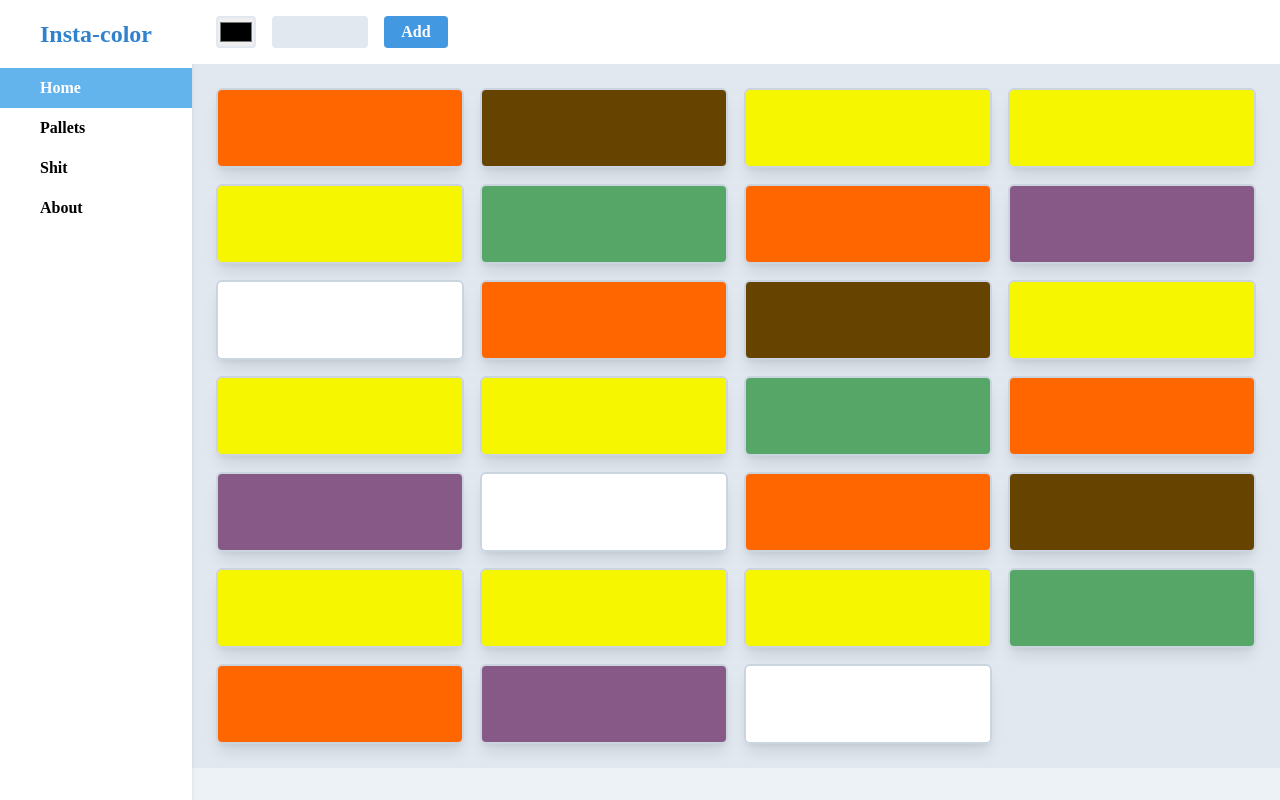
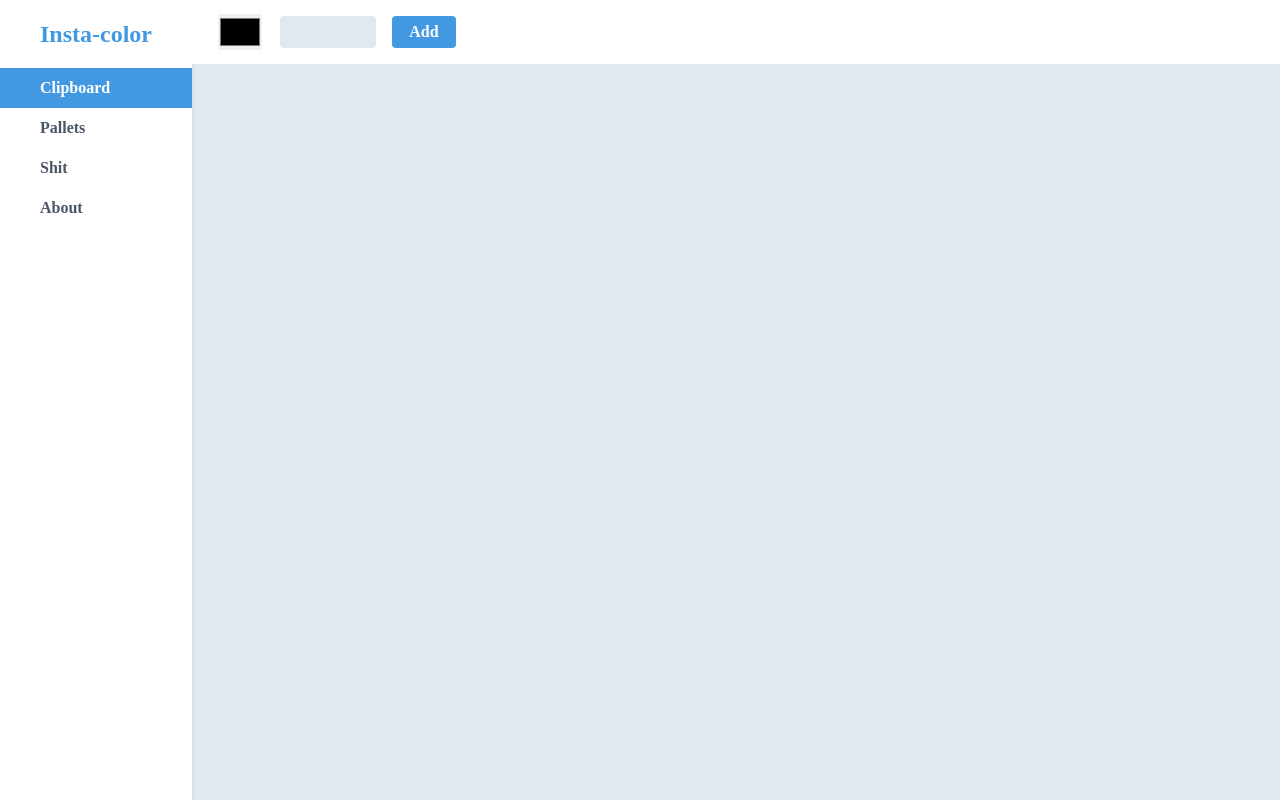
Before and after one commit to DevT0ny/pallet-o, a React (Create React App) app: page / in a window 1280 px wide. Built offline with nearby package versions, Linux system fonts and the light colour scheme.

Commit message:
introduced react hooks and context,UI modified , clipboad page is now corking properly

```diff
--- a/package.json
+++ b/package.json
@@ -1,5 +1,5 @@
 {
-  "name": "insta-color",
+  "name": "palleto",
   "version": "0.1.0",
   "private": true,
   "dependencies": {
--- a/public/index.html
+++ b/public/index.html
@@ -25,7 +25,7 @@
     -->
     <title>Insta-color</title>
   </head>
-  <body class="bg-white ">
+  <body class="bg-white w-screen">
     <noscript>You need to enable JavaScript to run this app.</noscript>
     <div id="root"></div>
   </body>
--- a/src/App.js
+++ b/src/App.js
@@ -1,25 +1,28 @@
 import React from 'react';
 import './App.css';
 import { Route, Switch } from "react-router-dom";
-import Home from './components/Home'
+import Clipboard from './components/Clipboard'
 import Pallets from './components/Pallets'
 import SlideBar from './components/Sidebar'
 import Header from './components/Header';
+import ClipboardContextProvider from './contexts/ClipboardContext'
+
 function App() {
   return (
-    <>
+    < >
       <SlideBar />
-
-      <div className="ml-48 h-screen bg-gray-200">
+      <div className="ml-48 h-screen bg-gray-300">
+        <ClipboardContextProvider>
           <Header/>
           <Switch>
             <Route  exact path="/">
-            <Home/>
+              <Clipboard />
             </Route>
             <Route  path="/pallets">
               <Pallets/>
             </Route>
           </Switch>
+        </ClipboardContextProvider>
       </div>
 
     </>
--- /dev/null
+++ b/src/components/Clipboard.js
@@ -0,0 +1,26 @@
+import React, {useContext}  from 'react'
+import Color from './Color'
+import clipboard from 'clipboard'
+import {ClipboardContext } from '../contexts/ClipboardContext'
+
+export default function Clipboard(){
+		var copyClassName = 'copyColor'
+		// eslint-disable-next-line
+		var Clipboard = new clipboard("."+copyClassName);
+		const { clipboardColors, removeColor } = useContext(ClipboardContext)
+
+		return (
+			<div className="bg-gray-300 pt-16	 "  >
+
+				<div className="grid grid-cols-4 gap-4 p-6" >
+					{
+						clipboardColors.map(({color},index)=>{
+							return (
+								<Color color={color} id={index} key={index} remove={removeColor} copyClassName={copyClassName}  />
+							)
+						})
+					}
+				</div>
+			</div>
+		)
+	}
--- a/src/components/Color.js
+++ b/src/components/Color.js
@@ -7,6 +7,20 @@ export default function Color({color,id,remove,copyClassName}) {
         // console.log(color,id)
     }
     var copyId = `copyId-${id}`
+
+    const showPopup =(info)=>{
+      let ele = document.getElementById('popup')
+      ele.innerHTML= info
+      ele.style.animationName="showPopup"
+      setTimeout(()=>document.getElementById('popup').style.animationName="",1200)
+    }
+    const copyColor =()=>{
+      showPopup("copied")
+    }
+    const deleteColor =(id)=>{
+      showPopup('deleted')
+      remove(id)
+    }
     return (
         <div
             className="w-full h-20 rounded-md shadow-lg  border-2 border-gray-400 overflow-hidden relative hover:border-blue-600 hover:shadow-xl transition-shadow duration-200"
@@ -17,10 +31,10 @@ export default function Color({color,id,remove,copyClassName}) {
             </div>
             <div className="w-full h-full opacity-0 transition-opacity duration-200 ease-in hover:opacity-50 bg-black  absolute top-0 left-0 flex flex-row justify-around " >
                 <i className="icon p-4 inline-block rounded-full text-lg my-auto bg-center" onClick={ ()=>log(color,id) } style={{backgroundImage:`url(${plus})` ,backgroundRepeat:"no-repeat"   }}> </i>
-                <i className={"icon p-4 inline-block rounded-full text-lg my-auto bg-center  "+copyClassName} onClick={ ()=>log(color,id) }
+                <i className={"icon p-4 inline-block rounded-full text-lg my-auto bg-center  "+copyClassName} onClick={copyColor}
                      data-clipboard-action="copy" data-clipboard-target={'#'+copyId}
                     style={{backgroundImage:`url(${copy})` ,backgroundRepeat:"no-repeat"   }}> </i>
-                <i className="icon p-4 inline-block rounded-full text-lg my-auto bg-center" onClick={ ()=>remove(id) } style={{backgroundImage:`url(${trash})` ,backgroundRepeat:"no-repeat"    }}> </i>
+                  <i className="icon p-4 inline-block rounded-full text-lg my-auto bg-center" onClick={ ()=>deleteColor(id) } style={{backgroundImage:`url(${trash})` ,backgroundRepeat:"no-repeat"    }}> </i>
             </div>
         </div>
     )
--- a/src/components/Header.js
+++ b/src/components/Header.js
@@ -1,17 +1,45 @@
-import React from 'react'
-// import copy from '../icons/copy.svg'
-
+import React,{useState,useContext} from 'react'
+import {ClipboardContext } from '../contexts/ClipboardContext'
 export default function Header() {
-
+    const [color, setColor] = useState('')
+    const { addColor } = useContext(ClipboardContext)
+    const checkRegex = /^#?\w{6}$/
     var onSubmit = (e)=>{
         e.preventDefault()
-
+        if (color.match(checkRegex)==null) {
+          e.target.children[1].setAttribute("data-error","data-error")
+          return false
+        }
+        addColor(color)
+        setColor('')
+        console.log(color);
+    }
+    const handleChange = (e) =>{
+      let color = e.target.value
+      if (!color.match(checkRegex))
+          e.target.setAttribute("data-error","data-error")
+      else
+          e.target.removeAttribute("data-error")
+      if (color.length > 1 && color[0]!=='#') color = '#' + color
+      if (color.length >2 && color[1]==="#") color = color.substr(1)
+      setColor( color)
     }
     return (
         <header className="w-full h-16 bg-white fixed z-10">
+          <div id="popup" className="absolute w-1/12 h-8  top-0 z-30  font-bold bg-blue-700 -500 rounded mt-1 text-center text-white" style={{marginLeft:39+'%'}} ></div>
             <form onSubmit={onSubmit} className="h-full w-full py-2 px-6 bg-gray-500/  items-center flex flex-row" autoComplete="off">
-                <input type="color" className="w-10 h-8 border-0 rounded outline-none focus:border-blue-400 border-2 border-gray-300 origin-top translate-x-16 "></input>
-                <input type="text"  className="w-24 h-8 mx-4 text-center   bg-gray-300 focus:shadow-outline outline-none rounded"name="color" id="input--color"/>
+                <input
+                  type="color"
+                  className="w-12 h-10 border-0 rounded outline-none focus:border-blue-400 border-2 border-white origin-top hover:border-gray-400"
+                  onChange={handleChange}
+                  value={color}
+                  />
+                <input
+                  type="text" name="color"
+                  className="w-24 h-8 mx-4 text-center bg-gray-300 focus:shadow-outline outline-none rounded hover:border-gray-400 border-2"
+                  onChange={handleChange}
+                  value={color}
+                />
                 <input type="submit" className="w-16 h-8 bg-blue-500 hover:bg-blue-400 rounded text-white font-semibold focus:shadow-outline outline-none " value="Add"/>
             </form>
         </header>
--- a/src/components/Home.js
+++ /dev/null
@@ -1,70 +0,0 @@
-import React, {Component}  from 'react'
-import Color from './Color'
-import clipboard from 'clipboard'
-
-export default class Home extends Component {
-	state={
-		colors:[
-			{ color: "#ff6600"},
-			{ color: "#664400"},
-			{ color: "#f6f600"},
-			{ color: "#f6f600"},
-			{ color: "#f6f600"},
-			{ color: "#55a667"},
-			{ color: "#ff6600"},
-			{ color: "#875987"},
-			{ color: "#ffffff"},
-		]
-	}
-	remove=(id)=>{
-		this.setState((state)=>{
-			let colors = state.colors.filter((_,inx)=>inx!==id)
-			return {colors}
-
-		})
-	}
-	render(){
-		var copyClassName = 'copyColor'
-		var Clipboard = new clipboard("."+copyClassName);
-
-    Clipboard.on('success', function(e) {
-        console.log(e);
-    });
-
-    Clipboard.on('error', function(e) {
-        console.log(e);
-    });
-
-		return (
-			<div className="bg-gray-300 pt-16	 "  >
-
-				<div className="grid grid-cols-4 gap-4 p-6" >
-					{
-						this.state.colors.map(({color},index)=>{
-							return (
-									// <div className="w-full h-20 rounded-md shadow-lg border-2 border-gray-400" style={{backgroundColor:color}}>50</div>
-								<Color color={color} id={index} key={index} remove={this.remove} copyClassName={copyClassName}  />
-							)
-						})
-					}
-					{
-						this.state.colors.map(({color},index)=>{
-							return (
-									// <div className="w-full h-20 rounded-md shadow-lg border-2 border-gray-400" style={{backgroundColor:color}}>50</div>
-								<Color color={color} id={index+100} key={index+100} remove={this.remove} copyClassName={copyClassName} />
-							)
-						})
-					}
-					{
-						this.state.colors.map(({color},index)=>{
-							return (
-									// <div className="w-full h-20 rounded-md shadow-lg border-2 border-gray-400" style={{backgroundColor:color}}>50</div>
-								<Color color={color} id={index+200} key={index+200} remove={this.remove} copyClassName={copyClassName} />
-							)
-						})
-					}
-				</div>
-			</div>
-		)
-	}
-}
--- a/src/components/Sidebar.js
+++ b/src/components/Sidebar.js
@@ -4,7 +4,7 @@ import { NavLink } from "react-router-dom";
 export default class SlideBar extends Component {
     state={
         URLs:{
-            Home:"/",
+            Clipboard:"/",
             Pallets:"/pallets",
             Shit:"/shit",
             About : "/about"
@@ -17,24 +17,22 @@ export default class SlideBar extends Component {
           <li className="w-full " key={nav.length} >
             <NavLink
               exact to={this.state.URLs[URL]}
-                        activeClassName="bg-blue-400 text-white font-bold  "
-                        className=" w-full py-2 px-10 inline-block font-semibold text-grey-600 hover:text-blue-900"
+              activeClassName="slidebar__link--active "
+              className="slidebar__link"
             >
             {URL}
             </NavLink>
-
           </li>
         ))
       }
-
       return nav
     }
     render() {
 
         return (
-            <nav className="w-48 bg-white h-screen fixed shadow-md">
-                <h2 className="text-2xl font-bold text-blue-600 text-center py-4">Insta-color</h2>
-                <ul className="h-full w-full p-0">
+            <nav className="w-48 slidebar h-screen fixed shadow-md">
+                <h2 className="slidebar__logo">Insta-color</h2>
+                <ul className="h-full w-full p-0 ">
                     {this.links()}
                 </ul>
             </nav>
--- /dev/null
+++ b/src/contexts/ClipboardContext.js
@@ -0,0 +1,30 @@
+
+import React, { createContext, useState,useEffect } from 'react';
+
+export const ClipboardContext = createContext();
+
+const ClipboardContextProvider = (props) => {
+  let localClipboardColors =  JSON.parse(localStorage.getItem('clipboardColors'))
+  const [clipboardColors, setClipboardColors] = useState( localClipboardColors ? localClipboardColors :[]);
+
+  useEffect(() => {
+    localStorage.setItem('clipboardColors', JSON.stringify(clipboardColors));
+  }, [clipboardColors]);
+
+  const addColor = (color)=> {
+    setClipboardColors([...clipboardColors, {color} ])
+  }
+
+  const removeColor = (id)=>{
+    let newClipboardColor = clipboardColors.filter((_,index)=>index!==id)
+    setClipboardColors(newClipboardColor)
+  }
+
+  return (
+    <ClipboardContext.Provider value={{clipboardColors,addColor,removeColor}}>
+     {props.children}
+    </ClipboardContext.Provider>
+  )
+}
+
+export default ClipboardContextProvider;
--- a/src/tailwind.css
+++ b/src/tailwind.css
@@ -1,8 +1,6 @@
 body {
   margin: 0;
-  font-family: -apple-system, BlinkMacSystemFont, 'Segoe UI', 'Roboto', 'Oxygen',
-    'Ubuntu', 'Cantarell', 'Fira Sans', 'Droid Sans', 'Helvetica Neue',
-    sans-serif;
+  font-family: 'Muli','Poppins';
   -webkit-font-smoothing: antialiased;
   -moz-osx-font-smoothing: grayscale;
 }
@@ -11,3 +9,46 @@ body {
 @tailwind components;
 
 @tailwind utilities;
+
+input[data-error]{
+  @apply border-red-700 ;
+}
+input[data-error]:hover{
+  @apply border-red-700 ;
+}
+
+.slidebar{
+  @apply bg-white ;
+}
+
+.slidebar__logo{
+  @apply text-2xl text-blue-500 font-bold  text-center py-4;
+}
+.slidebar__link{
+  @apply text-gray-700 w-full py-2 px-10 inline-block font-semibold;
+}
+
+.slidebar__link:hover{
+  @apply text-blue-600;
+}
+.slidebar__link--active{
+  @apply text-white bg-blue-500 font-bold;
+}
+.slidebar__link--active:hover{
+  @apply text-white;
+}
+@keyframes showPopup {
+  from{
+    transform: translateY(-6vh);
+  }
+  to {
+    transform: translateY(3vh);
+  }
+}
+
+#popup{
+  /* transition: transform 5s; */
+  animation-duration: .6s;
+  transform: translateY(-6vh);
+
+}
```
Also changed, not shown: src/index.css, 1 other file (tests, documents, lock files or other folders). Lines whose indentation alone changed are shown as unchanged.
